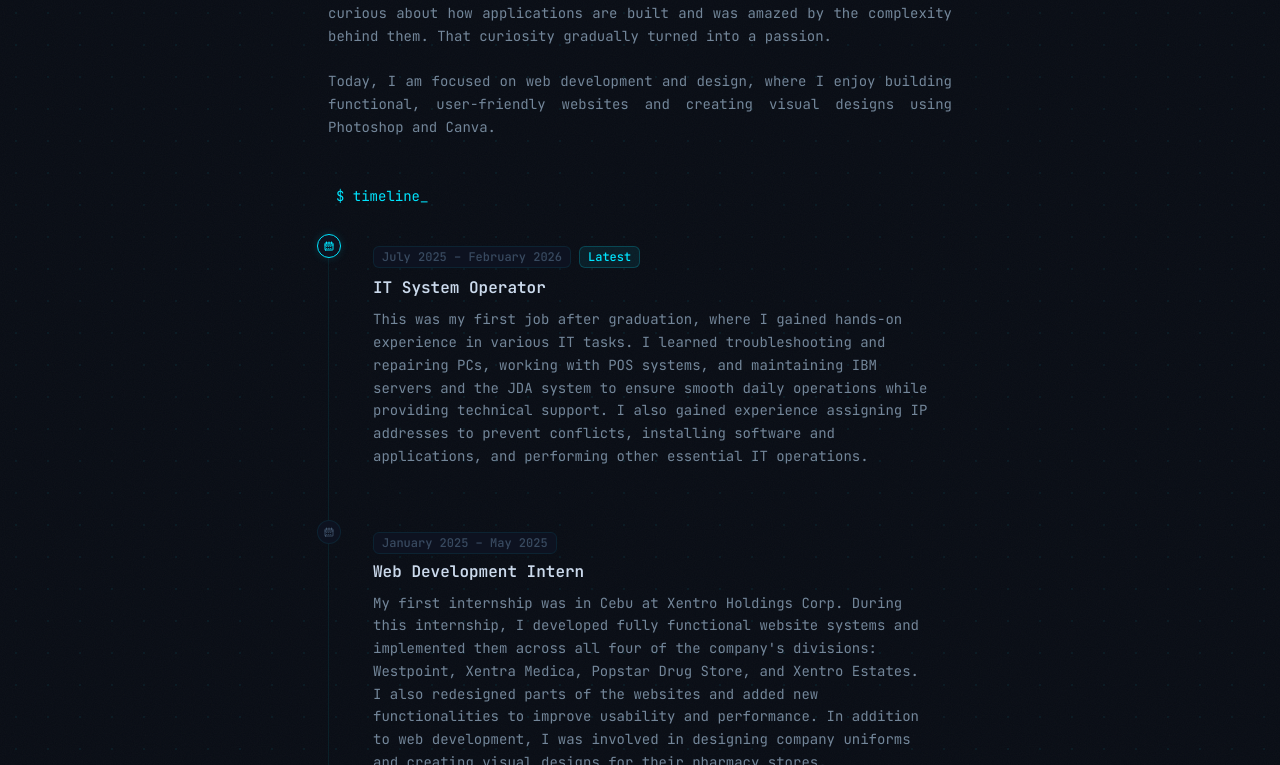
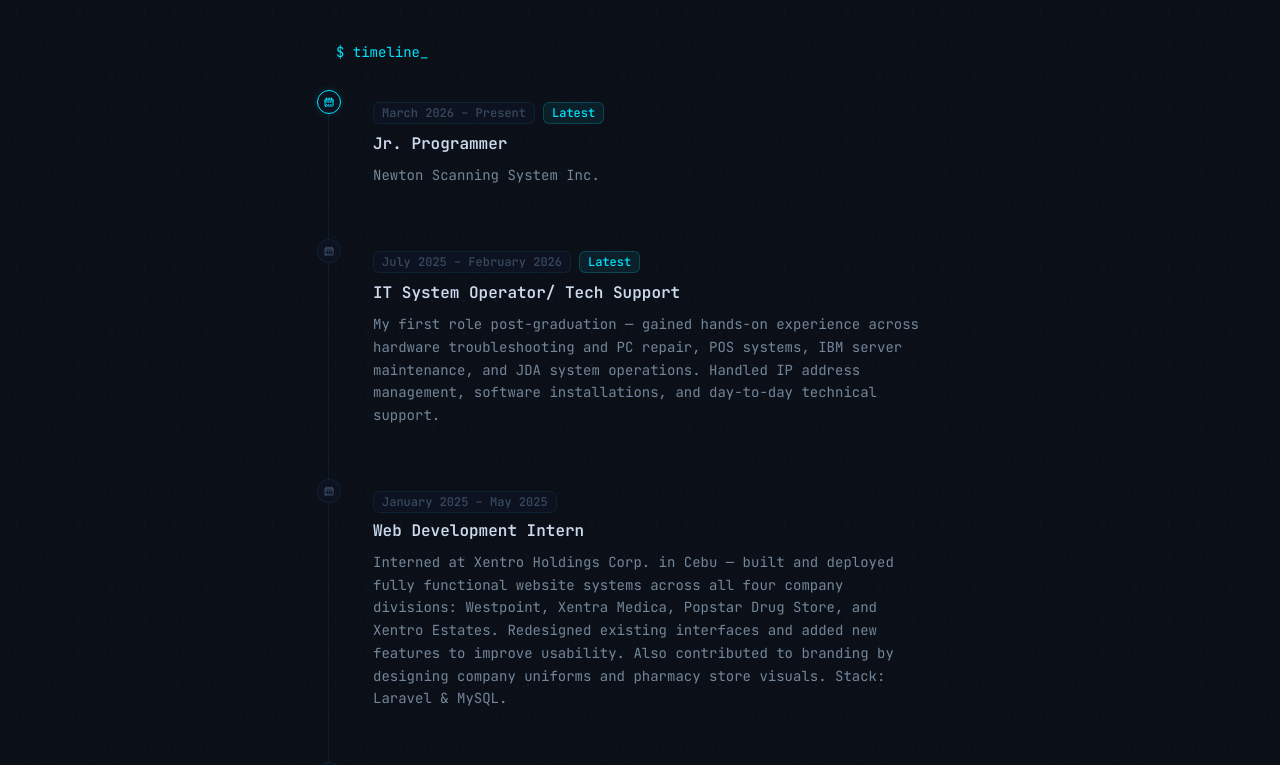
Before and after one commit to esmike03/ReactPortfolio, a React (Vite) app: page / in a window 1280 px wide. Shown: the part 835-1600 px from the top of the page. Built offline with nearby package versions, Linux system fonts and the light colour scheme.

Commit message:
Initial Commit

```diff
--- a/src/App.jsx
+++ b/src/App.jsx
@@ -455,7 +455,7 @@ function App() {
           </nav>
           <div className="mt-10">
             <section
-              className="relative flex flex-col gap-5 py-20 sm:py-28"
+              className="relative flex flex-col gap-5 py-20 sm:py-10"
               style={{ fontFamily: "var(--font-mono)" }}
             >
               <div className="sm:text-left flex flex-col gap-4">
@@ -670,7 +670,6 @@ function App() {
                 className="relative text-sm px-2 mt-5 border-s"
                 style={{ borderColor: "var(--bg-border)" }}
               >
-                {/* Item 1 */}
                 <li className="mb-10 ms-6">
                   <span
                     className="absolute cursor-target flex items-center justify-center w-6 h-6 rounded-full -start-3"
@@ -683,6 +682,73 @@ function App() {
                     <svg
                       className="w-3 h-3"
                       style={{ color: "var(--accent)" }}
+                      aria-hidden="true"
+                      xmlns="http://www.w3.org/2000/svg"
+                      width="24"
+                      height="24"
+                      fill="none"
+                      viewBox="0 0 24 24"
+                    >
+                      <path
+                        stroke="currentColor"
+                        strokeLinecap="round"
+                        strokeLinejoin="round"
+                        strokeWidth="2"
+                        d="M4 10h16m-8-3V4M7 7V4m10 3V4M5 20h14a1 1 0 0 0 1-1V7a1 1 0 0 0-1-1H5a1 1 0 0 0-1 1v12a1 1 0 0 0 1 1Zm3-7h.01v.01H8V13Zm4 0h.01v.01H12V13Zm4 0h.01v.01H16V13Zm-8 4h.01v.01H8V17Zm4 0h.01v.01H12V17Zm4 0h.01v.01H16V17Z"
+                      />
+                    </svg>
+                  </span>
+                  <TargetBorder isDarkMode={isDarkMode}>
+                    <div className="px-3 py-3 transition-all duration-300 ease-in-out">
+                      <div className="flex items-center gap-2 flex-wrap mb-2">
+                        <time
+                          className="text-xs font-medium px-2 py-0.5 rounded-md"
+                          style={{
+                            background: "var(--bg-surface)",
+                            border: "1px solid var(--bg-border)",
+                            color: "var(--text-muted)",
+                          }}
+                        >
+                          March 2026 – Present
+                        </time>
+                        <span
+                          className="text-xs font-medium px-2 py-0.5 rounded-md"
+                          style={{
+                            background: "rgba(0,229,255,0.08)",
+                            border: "1px solid rgba(0,229,255,0.2)",
+                            color: "var(--accent)",
+                          }}
+                        >
+                          Latest
+                        </span>
+                      </div>
+                      <h3
+                        className="text-base font-semibold mb-2"
+                        style={{ color: "var(--text-primary)" }}
+                      >
+                        Jr. Programmer
+                      </h3>
+                      <p
+                        className="text-sm leading-relaxed"
+                        style={{ color: "var(--text-secondary)" }}
+                      >
+                        Newton Scanning System Inc.
+                      </p>
+                    </div>
+                  </TargetBorder>
+                </li>
+                {/* Item 1 */}
+                <li className="mb-10 ms-6">
+                  <span
+                    className="absolute cursor-target flex items-center justify-center w-6 h-6 rounded-full -start-3"
+                    style={{
+                      background: "var(--bg-surface)",
+                      border: "1px solid var(--bg-border)",
+                    }}
+                  >
+                    <svg
+                      className="w-3 h-3"
+                      style={{ color: "var(--text-muted)" }}
                       aria-hidden="true"
                       xmlns="http://www.w3.org/2000/svg"
                       width="24"
@@ -727,21 +793,18 @@ function App() {
                         className="text-base font-semibold mb-2"
                         style={{ color: "var(--text-primary)" }}
                       >
-                        IT System Operator
+                        IT System Operator/ Tech Support
                       </h3>
                       <p
                         className="text-sm leading-relaxed"
                         style={{ color: "var(--text-secondary)" }}
                       >
-                        This was my first job after graduation, where I gained
-                        hands-on experience in various IT tasks. I learned
-                        troubleshooting and repairing PCs, working with POS
-                        systems, and maintaining IBM servers and the JDA system
-                        to ensure smooth daily operations while providing
-                        technical support. I also gained experience assigning IP
-                        addresses to prevent conflicts, installing software and
-                        applications, and performing other essential IT
-                        operations.
+                        My first role post-graduation — gained hands-on
+                        experience across hardware troubleshooting and PC
+                        repair, POS systems, IBM server maintenance, and JDA
+                        system operations. Handled IP address management,
+                        software installations, and day-to-day technical
+                        support.
                       </p>
                     </div>
                   </TargetBorder>
@@ -797,19 +860,14 @@ function App() {
                         className="text-sm leading-relaxed"
                         style={{ color: "var(--text-secondary)" }}
                       >
-                        My first internship was in Cebu at Xentro Holdings Corp.
-                        During this internship, I developed fully functional
-                        website systems and implemented them across all four of
-                        the company's divisions: Westpoint, Xentra Medica,
-                        Popstar Drug Store, and Xentro Estates. I also
-                        redesigned parts of the websites and added new
-                        functionalities to improve usability and performance. In
-                        addition to web development, I was involved in designing
-                        company uniforms and creating visual designs for their
-                        pharmacy stores, contributing to both branding and
-                        in-store presentation. I used Laravel and MySQL to
-                        ensure fast, efficient, and scalable development across
-                        all platforms.
+                        Interned at Xentro Holdings Corp. in Cebu — built and
+                        deployed fully functional website systems across all
+                        four company divisions: Westpoint, Xentra Medica,
+                        Popstar Drug Store, and Xentro Estates. Redesigned
+                        existing interfaces and added new features to improve
+                        usability. Also contributed to branding by designing
+                        company uniforms and pharmacy store visuals. Stack:
+                        Laravel & MySQL.
                       </p>
                     </div>
                   </TargetBorder>
```
